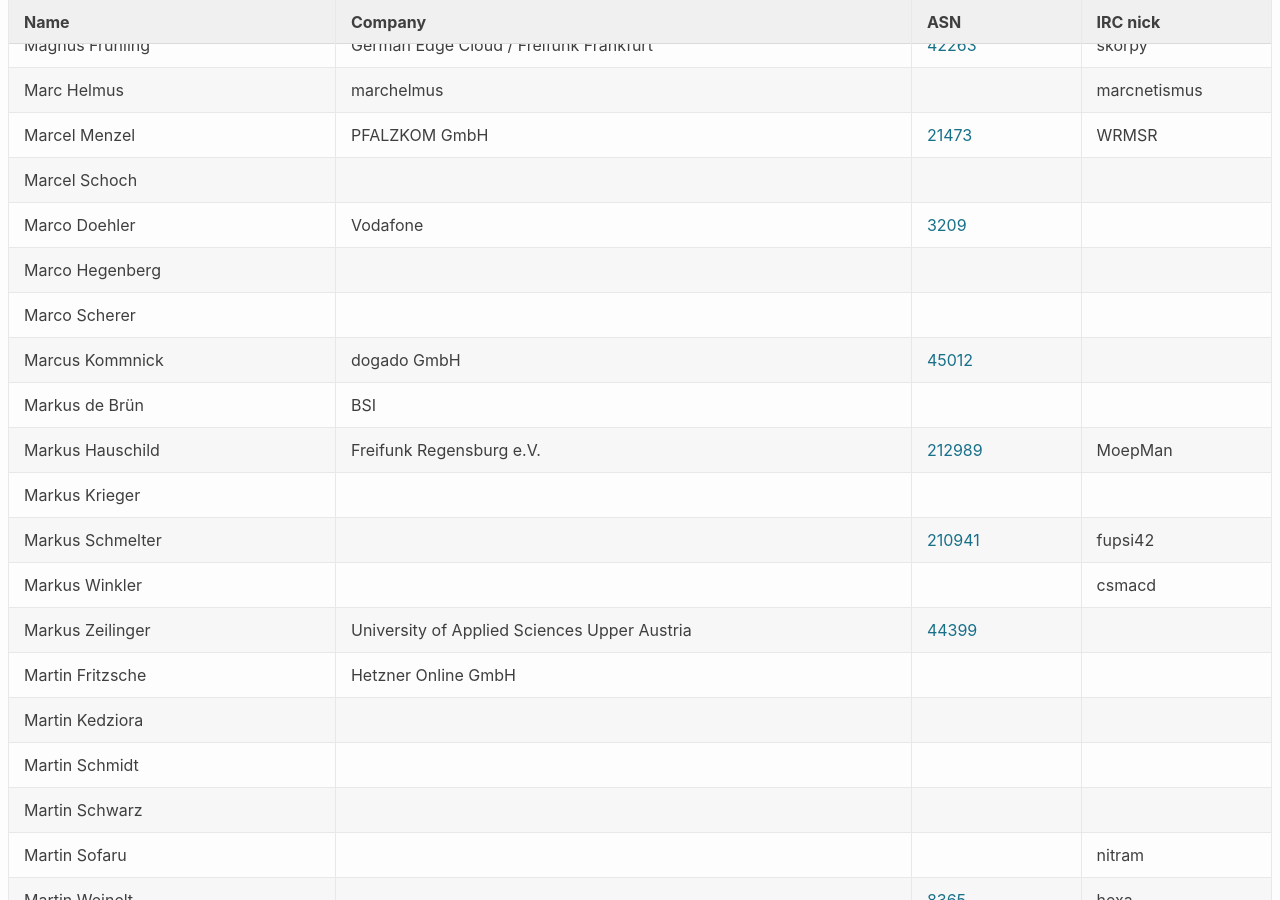
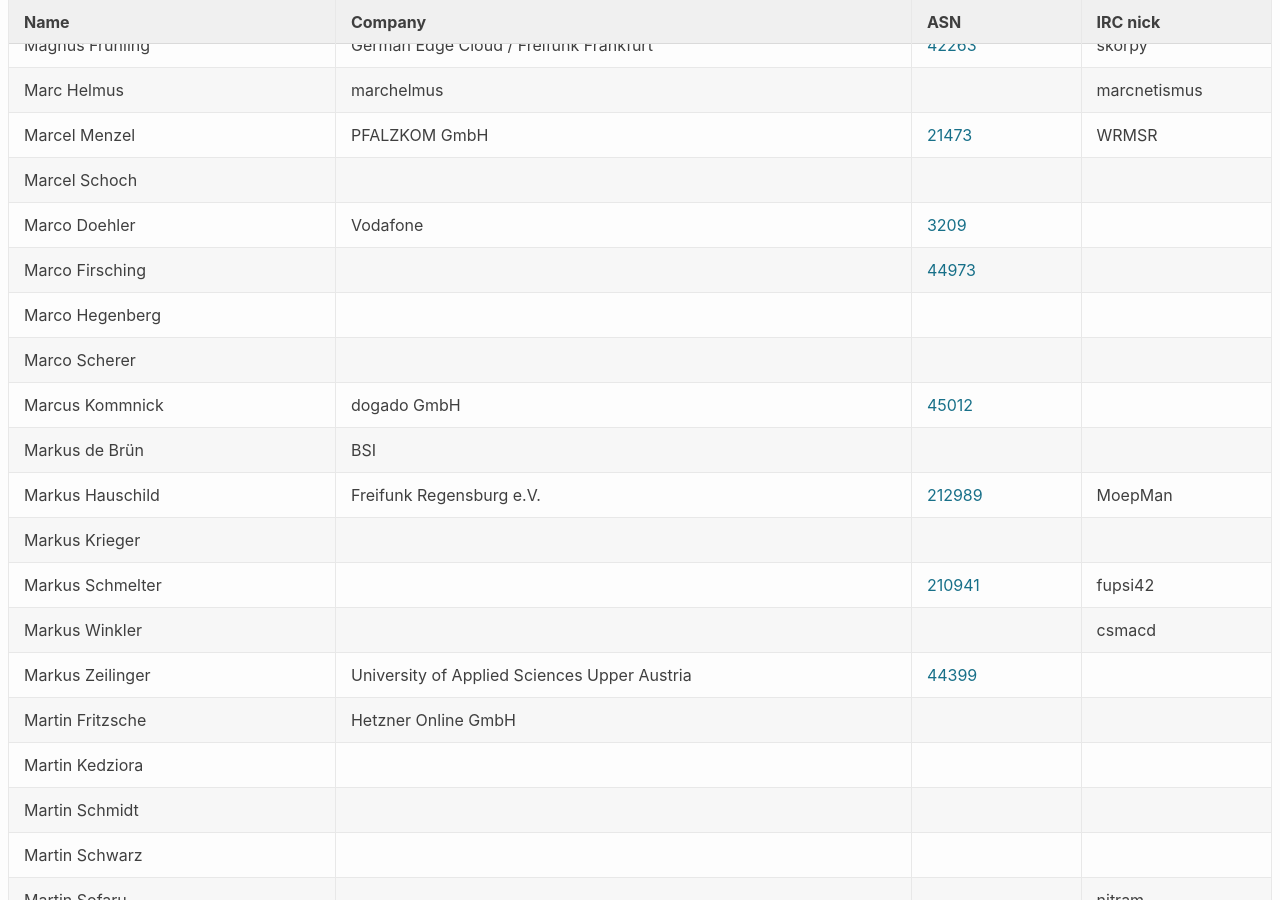
Before and after one commit to denog/pretix-attendeelist, a Jekyll site: the page built from denog14/index.md, in a window 1280 px wide and 900 px high, scrolled down 22344 px. Built offline with Jekyll 4.4.1, drawn with Linux system fonts in a browser that asks for light colours; some of the changed text lies outside the part shown.

Commit message:
Latest data: Tue Nov 15 13:29:16 UTC 2022

```diff
--- a/_data/attendees_denog14_remote.json
+++ b/_data/attendees_denog14_remote.json
@@ -786,6 +786,12 @@
     "asn": "3209"
   },
   {
+    "name": "Marco Firsching",
+    "company": null,
+    "irc": null,
+    "asn": "44973"
+  },
+  {
     "name": "Marco Hegenberg",
     "company": null,
     "irc": null,
@@ -1305,13 +1311,13 @@
     "name": "Thomas Grahnert",
     "company": null,
     "irc": null,
-    "asn": "3209"
+    "asn": null
   },
   {
     "name": "Thomas Grahnert",
     "company": null,
     "irc": null,
-    "asn": null
+    "asn": "3209"
   },
   {
     "name": "Thomas Kraft",
```
